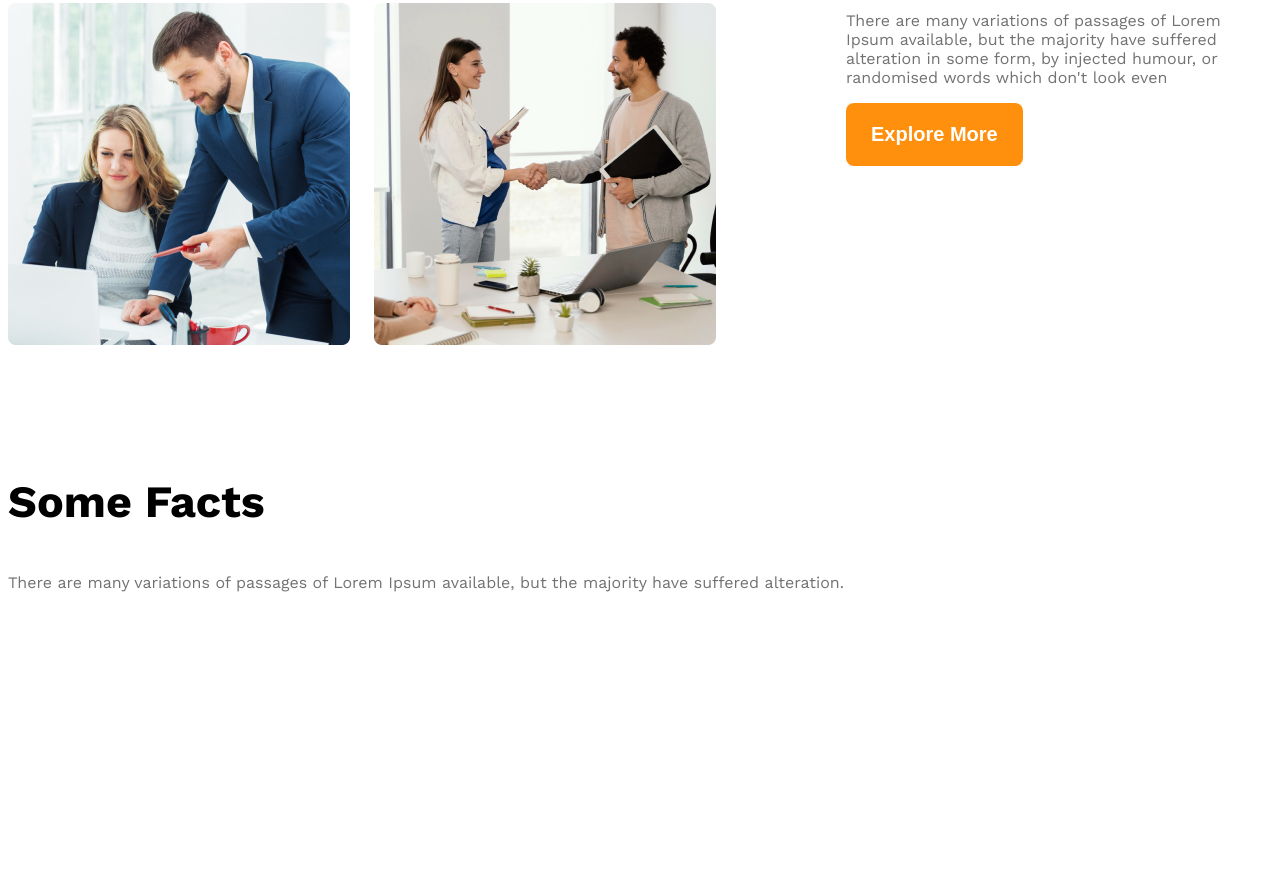
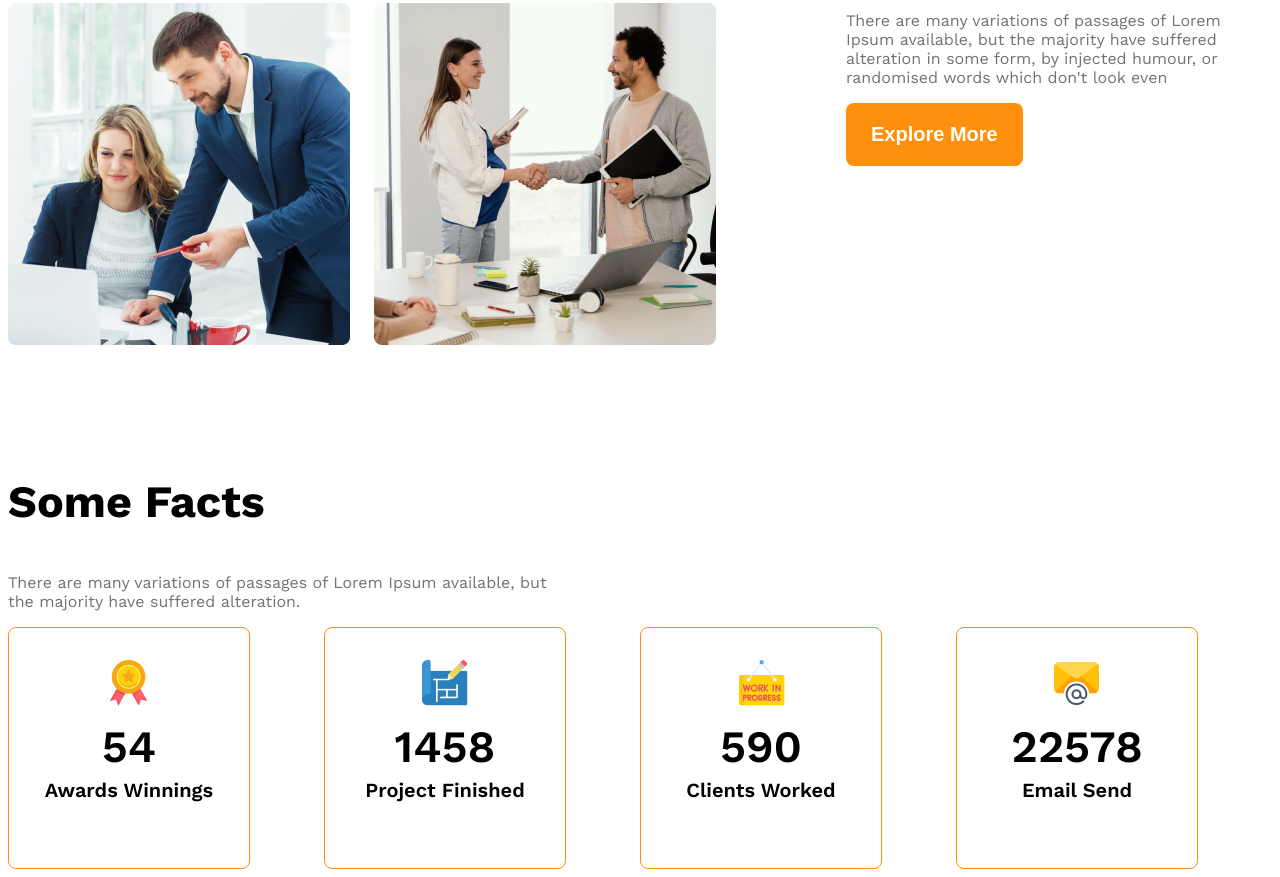
Before and after one commit to kira217-cyber/my-g3-architect, a plain HTML site: page index.html in a window 1280 px wide. Shown: the part 1677-2554 px from the top of the page. Before the commit the page ends 2450 px from the top, so only its background shows below. Drawn offline with nearby package versions, Linux system fonts and the light colour scheme.

Commit message:
made some facts section

```diff
--- a/index.html
+++ b/index.html
@@ -55,29 +55,37 @@
             <h3 class="section-title">
                 Some Facts
             </h3>
-            <p class="text-light-gray">
+            <p class="text-light-gray fact-descrition">
                 There are many variations of passages of Lorem Ipsum available, but the majority have suffered alteration.
             </p>
             <div class="facts-container">
-                <div class="fact">
-                    <img src="" alt="" class="fact-icon">
-                    <h4 class="fact-number"></h4>
-                    <h5 class="fact-name"></h5>
+                <div class="fact-card display-flex">
+                    <div>
+                        <img src="images/icons/ribon.png" alt="" class="fact-icon">
+                        <h4 class="fact-number">54</h4>
+                        <h5 class="fact-name">Awards Winnings</h5>
+                    </div>
                 </div>
-                <div class="fact">
-                    <img src="" alt="" class="fact-icon">
-                    <h4 class="fact-number"></h4>
-                    <h5 class="fact-name"></h5>
+                <div class="fact-card display-flex">
+                   <div>
+                    <img src="images/icons/projects.png" alt="" class="fact-icon">
+                    <h4 class="fact-number">1458</h4>
+                    <h5 class="fact-name">Project Finished</h5>
+                   </div>
                 </div>
-                <div class="fact">
-                    <img src="" alt="" class="fact-icon">
-                    <h4 class="fact-number"></h4>
-                    <h5 class="fact-name"></h5>
+                <div class="fact-card display-flex">
+                    <div>
+                        <img src="images/icons/customers.png" alt="" class="fact-icon">
+                        <h4 class="fact-number">590</h4>
+                        <h5 class="fact-name">Clients Worked</h5>
+                    </div>
                 </div>
-                <div class="fact">
-                    <img src="" alt="" class="fact-icon">
-                    <h4 class="fact-number"></h4>
-                    <h5 class="fact-name"></h5>
+                <div class="fact-card display-flex">
+                    <div>
+                        <img src="images/icons/email.png" alt="" class="fact-icon">
+                        <h4 class="fact-number">22578</h4>
+                        <h5 class="fact-name">Email Send</h5>
+                    </div>
                 </div>
             </div>
           </section>
--- a/style/style.css
+++ b/style/style.css
@@ -108,6 +108,36 @@
 #quick-list{
     font-weight: 500;
 }
+
+/* some facts related style */
+.facts-container{
+    display: grid;
+    grid-template-columns: repeat(4, 1fr);
+}
+
+.fact-card{
+    border: 1px solid #FF900E;
+    width: 240px;
+    height: 240px;
+    border-radius: 8px;
+    text-align: center;
+    align-items: center;
+    justify-content: center;
+}
+.fact-number{
+    font-size: 2.8rem;
+    font-weight: 600;
+    margin-top: 10px;
+    margin-bottom: 5px;
+}
+.fact-name{
+    font-size: 1.25rem;
+    font-weight: 600;
+    margin-top: 5px;
+}
+.fact-descrition{
+    max-width: 540px;
+}
 /* responsive media query */
 @media screen and (max-width: 576px) {
     .navber,
```
